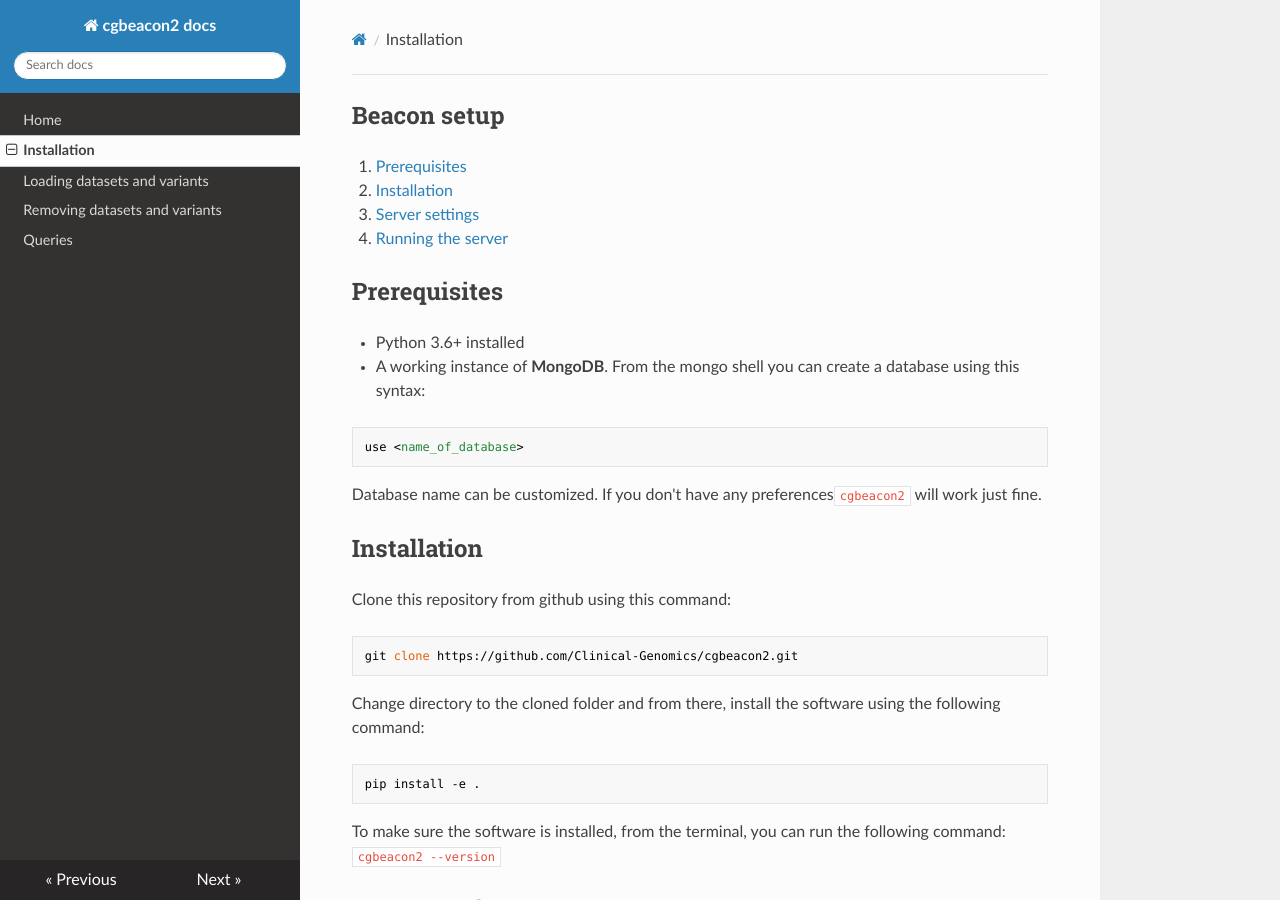
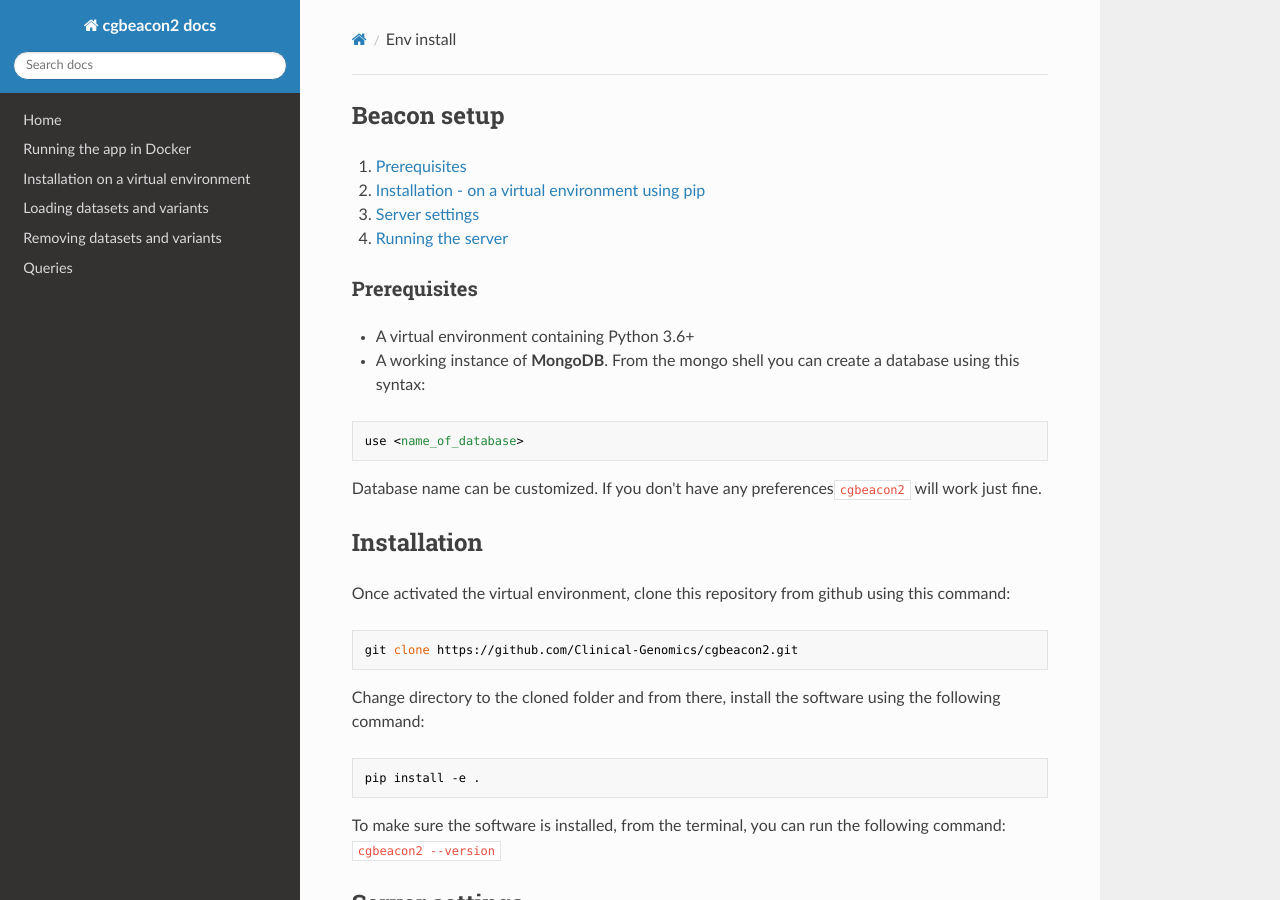
Before and after one commit to northwestwitch/cgbeacon2, an MkDocs documentation site: the page built from docs/env_install.md, in a window 1280 px wide and 900 px high. Built offline with MkDocs 1.6.1, drawn with Linux system fonts in a browser that asks for light colours; nearby versions of some CDN libraries.

````diff
--- a/docs/install.md
+++ b/docs/env_install.md
@@ -2,14 +2,15 @@
 ## Beacon setup
 
 1. [ Prerequisites ](#prerequisites)
-1. [ Installation ](#installation)
+1. [ Installation - on a virtual environment using pip](#installation-pip)
 1. [ Server settings ](#settings)
 1. [ Running the server](#running)
 
 
-<a name="prerequisites"></a>
-## Prerequisites
-- Python 3.6+ installed
+<a name="installation-pip"></a>
+
+### Prerequisites
+- A virtual environment containing Python 3.6+
 - A working instance of **MongoDB**. From the mongo shell you can create a database using this syntax:
 ```
 use <name_of_database>
@@ -17,12 +18,9 @@
 
 Database name can be customized. If you don't have any preferences`cgbeacon2` will work just fine.
 
-
-
-<a name="installation"></a>
 ## Installation
 
-Clone this repository from github using this command:
+Once activated the virtual environment, clone this repository from github using this command:
 ```
 git clone https://github.com/Clinical-Genomics/cgbeacon2.git
 ```
--- a/mkdocs.yml
+++ b/mkdocs.yml
@@ -2,7 +2,8 @@
 
 nav:
     - Home: index.md
-    - Installation: install.md
+    - Running the app in Docker: docker_run.md
+    - Installation on a virtual environment: env-install.md
     - Loading datasets and variants: loading.md
     - Removing datasets and variants: removing.md
     - Queries: queries.md
````
Also changed, not shown: README.md (+2 -2 lines), docs/docker_run.md (added, +109 -0 lines).
